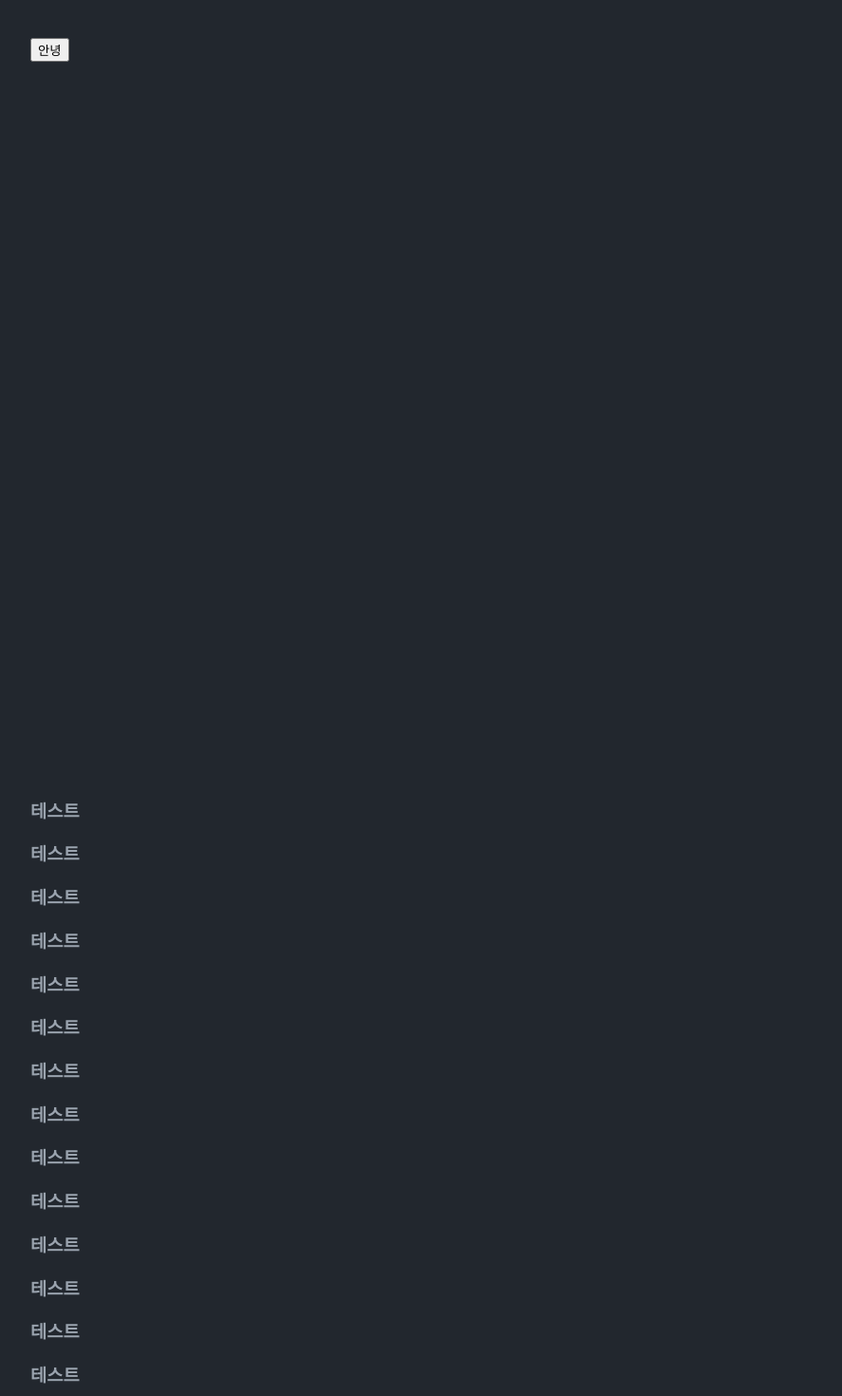
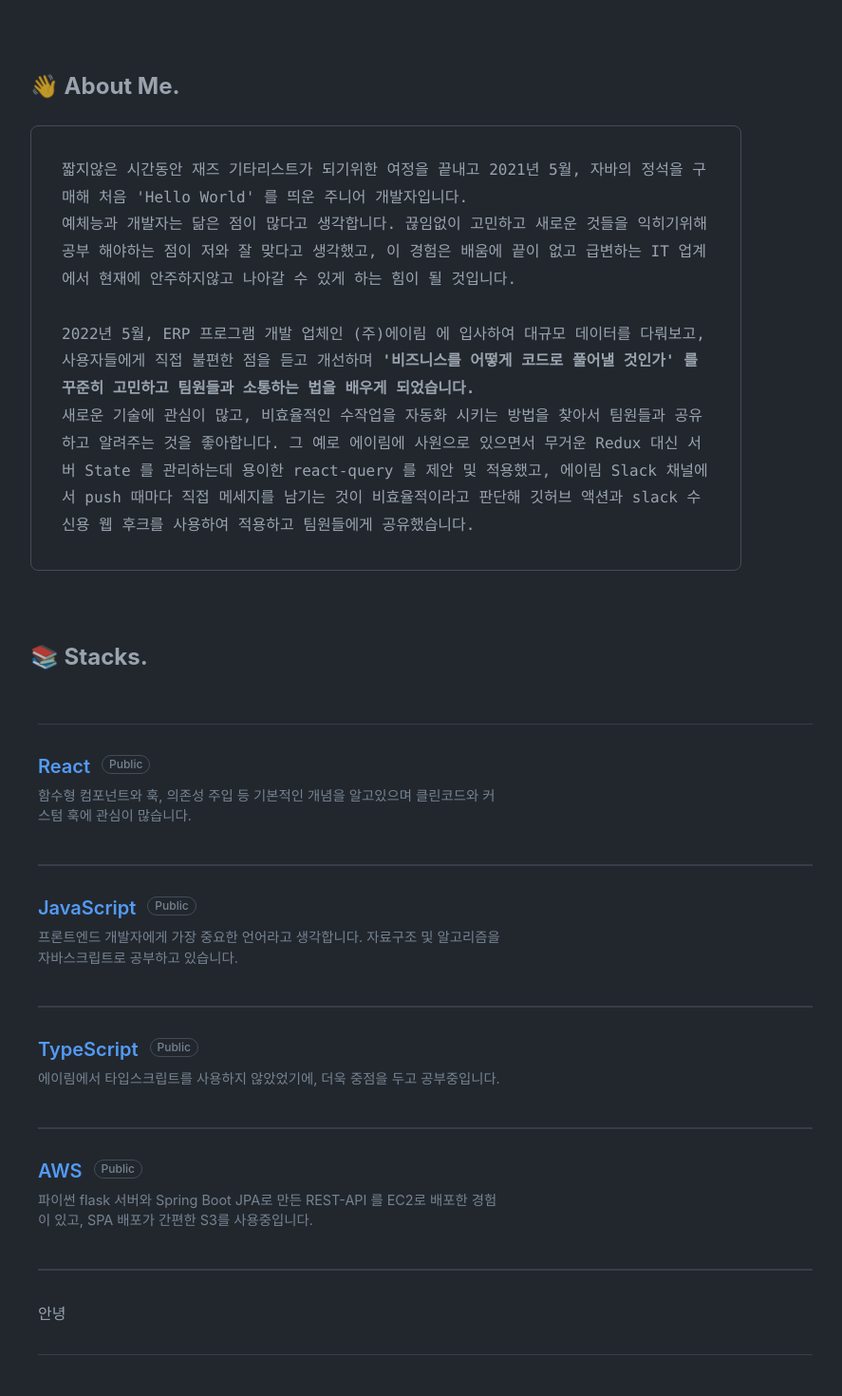
Before and after one commit to lnuvy/lnuvy.github.io, a Next.js app: page / in a window 1280 px wide. Shown: the part 800-2270 px from the top of the page at 95% size, without its empty margins (372-1259 px from the left). Built offline with nearby package versions, Linux system fonts and the light colour scheme.

Commit message:
StackList 분리

```diff
--- a/pages/About.tsx
+++ b/pages/About.tsx
@@ -1,23 +1,52 @@
 import type { NextPage } from 'next'
-import Head from 'next/head'
-import Link from 'next/link'
+import styled from '@emotion/styled'
 
 const About: NextPage = () => {
   return (
-    <div style={{ height: '100vh' }} id="About">
-      {/*<Head>*/}
-      {/*  <title>About Me</title>*/}
-      {/*  <meta name="description" content="Generated by create next app" />*/}
-      {/*  <link rel="icon" href="/favicon.ico" />*/}
-      {/*</Head>*/}
-
+    <Wrap id="About">
       <br />
 
-      <Link href="/">
-        <button>안녕</button>
-      </Link>
-    </div>
+      <h2>👋 About Me.</h2>
+      <p>
+        짧지않은 시간동안 재즈 기타리스트가 되기위한 여정을 끝내고 2021년 5월,
+        자바의 정석을 구매해 처음 'Hello World' 를 띄운 주니어 개발자입니다.
+        <br />
+        예체능과 개발자는 닮은 점이 많다고 생각합니다. 끊임없이 고민하고 새로운
+        것들을 익히기위해 공부 해야하는 점이 저와 잘 맞다고 생각했고, 이 경험은
+        배움에 끝이 없고 급변하는 IT 업계에서 현재에 안주하지않고 나아갈 수 있게
+        하는 힘이 될 것입니다.
+        <br />
+        <br />
+        2022년 5월, ERP 프로그램 개발 업체인 (주)에이림 에 입사하여 대규모
+        데이터를 다뤄보고, 사용자들에게 직접 불편한 점을 듣고 개선하며&nbsp;
+        <b>
+          '비즈니스를 어떻게 코드로 풀어낼 것인가' 를 꾸준히 고민하고 팀원들과
+          소통하는 법을 배우게 되었습니다.
+        </b>
+        <br />
+        새로운 기술에 관심이 많고, 비효율적인 수작업을 자동화 시키는 방법을
+        찾아서 팀원들과 공유하고 알려주는 것을 좋아합니다. 그 예로 에이림에
+        사원으로 있으면서 무거운 Redux 대신 서버 State 를 관리하는데 용이한
+        react-query 를 제안 및 적용했고, 에이림 Slack 채널에서 push 때마다 직접
+        메세지를 남기는 것이 비효율적이라고 판단해 깃허브 액션과 slack 수신용 웹
+        후크를 사용하여 적용하고 팀원들에게 공유했습니다.
+      </p>
+    </Wrap>
   )
 }
 
+const Wrap = styled.div`
+  //min-height: 100vh;
+  line-height: 1.8;
+
+  & > p {
+    border: 1px solid #444c56;
+    border-radius: 8px;
+    padding: 2rem;
+    width: 90%;
+    font-family: ui-monospace, SFMono-Regular, SF Mono, Menlo, Consolas,
+      Liberation Mono, monospace;
+  }
+`
+
 export default About
--- a/pages/Stacks.tsx
+++ b/pages/Stacks.tsx
@@ -1,16 +1,20 @@
 import React from 'react'
-import Head from 'next/head'
+import styled from '@emotion/styled'
+import StackList from '@components/StackList'
 
 const Stacks = () => {
   return (
-    <div>
-      <Head>
-        <title>Stacks</title>
-        <meta name="description" content="Generated by create next app" />
-        <link rel="icon" href="/favicon.ico" />
-      </Head>
-    </div>
+    <Wrap id="Stacks">
+      <br />
+      <h2>📚 Stacks.</h2>
+      <br />
+      <StackList />
+    </Wrap>
   )
 }
 
+const Wrap = styled.div`
+  min-height: 100vh;
+`
+
 export default Stacks
--- a/src/components/LeftBar/Chapter/index.tsx
+++ b/src/components/LeftBar/Chapter/index.tsx
@@ -37,7 +37,7 @@ const Wrap = styled.div`
     }
 
     &:hover:after {
-      border-bottom: solid 2px green;
+      //border-bottom: solid 2px #539bf5;
       transform: scaleX(1);
     }
 
@@ -46,7 +46,7 @@ const Wrap = styled.div`
       padding: 0 0.3rem;
 
       &:hover {
-        color: rgba(205, 217, 229, 0.4);
+        color: rgba(205, 217, 229, 0.5);
         transition: all 0.3s ease-in-out;
       }
     }
--- /dev/null
+++ b/src/components/StackList/StackListStyles.ts
@@ -0,0 +1,60 @@
+import styled from '@emotion/styled'
+
+export const ListWrap = styled.div`
+  padding: 0 0.5rem;
+  & > ul {
+    padding: 0;
+
+    & > li {
+      width: 100%;
+      display: flex;
+      justify-content: space-between;
+      padding: 2rem 0;
+      border-top: 1px solid #373e47;
+      border-bottom: 1px solid #373e47;
+      text-align: -webkit-match-parent;
+
+      & > .stack-left {
+        width: 80%;
+        & > div {
+          margin-bottom: 4px;
+          display: flex;
+          & > h3 {
+            font-size: 20px;
+            font-weight: 600;
+            margin: 0 0.5rem 0 0;
+            word-break: break-all;
+            width: fit-content;
+            color: #539bf5;
+            &:hover {
+              cursor: pointer;
+              border-bottom: 1px solid #539bf5;
+            }
+          }
+        }
+      }
+    }
+  }
+`
+
+export const Label = styled.span`
+  color: #768390;
+  border: 1px solid #444c56;
+  border-radius: 2rem;
+  font-size: 12px;
+  font-weight: 500;
+  padding: 0 7px;
+  margin-left: 4px;
+  margin-bottom: 4px;
+  vertical-align: middle;
+  line-height: 18px;
+`
+
+export const Description = styled.p`
+  display: inline-block;
+  color: #768390;
+  font-size: 0.9rem;
+  width: 75%;
+  margin: 4px 0 0.5rem;
+  line-height: 1.5;
+`
--- /dev/null
+++ b/src/components/StackList/index.tsx
@@ -0,0 +1,30 @@
+import React from 'react'
+import { ListWrap, Label, Description } from './StackListStyles'
+import { Stacks } from '@constant/Stacks'
+
+const StackList = () => {
+  return (
+    <ListWrap>
+      <ul>
+        {Stacks.map((v, i) => {
+          return (
+            <li key={v.id}>
+              <div className="stack-left">
+                <div>
+                  <h3>{v.name}</h3>
+                  <Label>{v.isPublic ? 'Public' : 'Private'}</Label>
+                </div>
+
+                <Description>{v.desc}</Description>
+              </div>
+            </li>
+          )
+        })}
+
+        <li>안녕</li>
+      </ul>
+    </ListWrap>
+  )
+}
+
+export default StackList
--- /dev/null
+++ b/src/constant/Stacks.ts
@@ -0,0 +1,34 @@
+export const Stacks = [
+  {
+    id: 0,
+    name: 'React',
+    isPublic: 1,
+    desc: '함수형 컴포넌트와 훅, 의존성 주입 등 기본적인 개념을 알고있으며 클린코드와 커스텀 훅에 관심이 많습니다.',
+    svg: '',
+    level: '',
+  },
+  {
+    id: 1,
+    name: 'JavaScript',
+    isPublic: 1,
+    desc: '프론트엔드 개발자에게 가장 중요한 언어라고 생각합니다. 자료구조 및 알고리즘을 자바스크립트로 공부하고 있습니다.',
+    svg: '',
+    level: '',
+  },
+  {
+    id: 2,
+    name: 'TypeScript',
+    isPublic: 1,
+    desc: '에이림에서 타입스크립트를 사용하지 않았었기에, 더욱 중점을 두고 공부중입니다.',
+    svg: '',
+    level: '',
+  },
+  {
+    id: 0,
+    name: 'AWS',
+    isPublic: 1,
+    desc: '파이썬 flask 서버와 Spring Boot JPA로 만든 REST-API 를 EC2로 배포한 경험이 있고, SPA 배포가 간편한 S3를 사용중입니다.',
+    svg: '',
+    level: '',
+  },
+]
--- a/src/layout/RightContent.tsx
+++ b/src/layout/RightContent.tsx
@@ -2,6 +2,7 @@ import React from 'react'
 import styled from '@emotion/styled'
 import TitleCarousel from '@components/Title'
 import About from '../../pages/About'
+import Stacks from '../../pages/Stacks'
 
 const RightContent = () => {
   return (
@@ -10,6 +11,9 @@ const RightContent = () => {
 
       <br />
       <About />
+      <br />
+      <Stacks />
+      <br />
 
       <h3>테스트</h3>
       <h3>테스트</h3>
```
